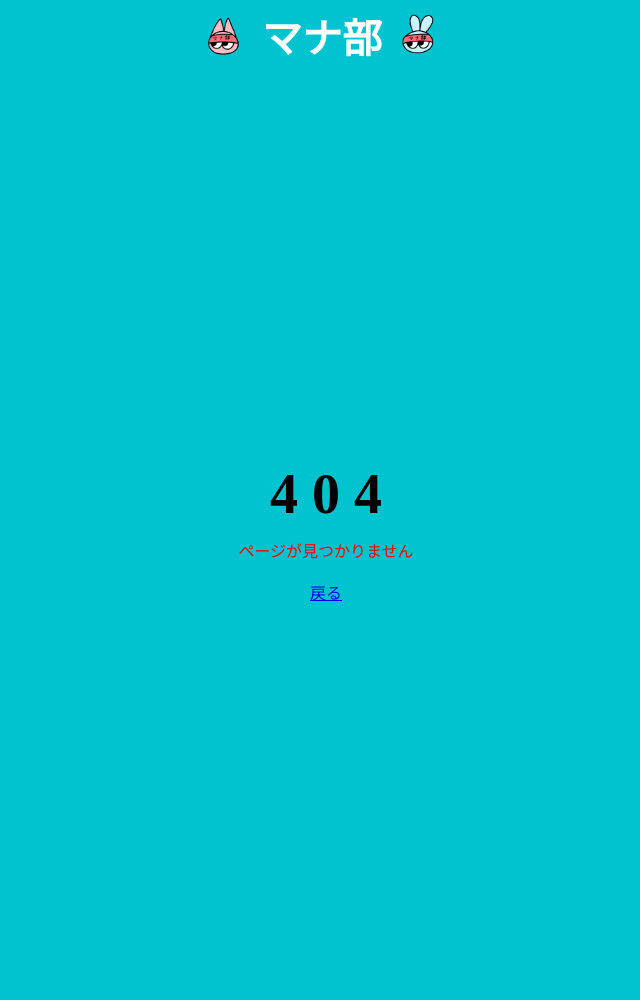
After one commit to RareTECH-Jteam/Team-J_main, a Flask app: template SNSApp/templates/error/404.html in a window 1280 px wide. The commit adds this page. Shown: the whole page, without its empty margins (314-954 px from the left). Run offline with Flask 2, Linux system fonts and the light colour scheme; the template is opened without the code that fills it, so the values that code supplies are empty; some libraries are stand-ins or nearby versions.

Commit message:
errorのhtmlとcss作成

```diff
--- /dev/null
+++ b/SNSApp/static/css/error.css
@@ -0,0 +1,30 @@
+/* 404/500/その他エラー画面のCSS */
+
+.error-wrapper {
+    min-height: 100vh;
+    display: flex;
+    justify-content: center;
+    align-items: center;
+}
+
+.error-description {
+    text-align: center;
+    display: flex;
+    flex-direction: column;
+    justify-content: center;
+    line-height: 32px;
+}
+
+.error-description p {
+    margin: 10px auto;
+    color: red;
+}
+
+/* 500, 400ページ */
+
+.error-num {
+    font-size: 56px;
+    text-align: center;
+    font-weight: 600;
+    margin: 0px;
+}
--- /dev/null
+++ b/SNSApp/templates/error/404.html
@@ -0,0 +1,22 @@
+{% extends "base.html" %}
+
+{% block title %}404エラー{% endblock %}
+
+{% block page_css %}
+<link rel="stylesheet" href="{{ url_for('static', filename='css/error.css') }}">
+<link rel="stylesheet" href="../../static/css/base.css"> <!-- 仮 -->
+<link rel="stylesheet" href="../../static/css/error.css"> <!-- 仮 -->
+{% endblock %}
+
+{% block content %}
+<div class="error-wrapper">
+    <div>
+        <p class="error-num">4 0 4</p>
+
+        <div class="error-description">
+            <p>ページが見つかりません</p>
+            <a href="{{ url_for('posts.mypage_view') }}">戻る</a>
+        </div>
+    </div>
+</div>
+{% endblock %}
```
Also changed, not shown: SNSApp/templates/error/400.html (added, +23 -0 lines), SNSApp/templates/error/500.html (+16 -1 lines).
